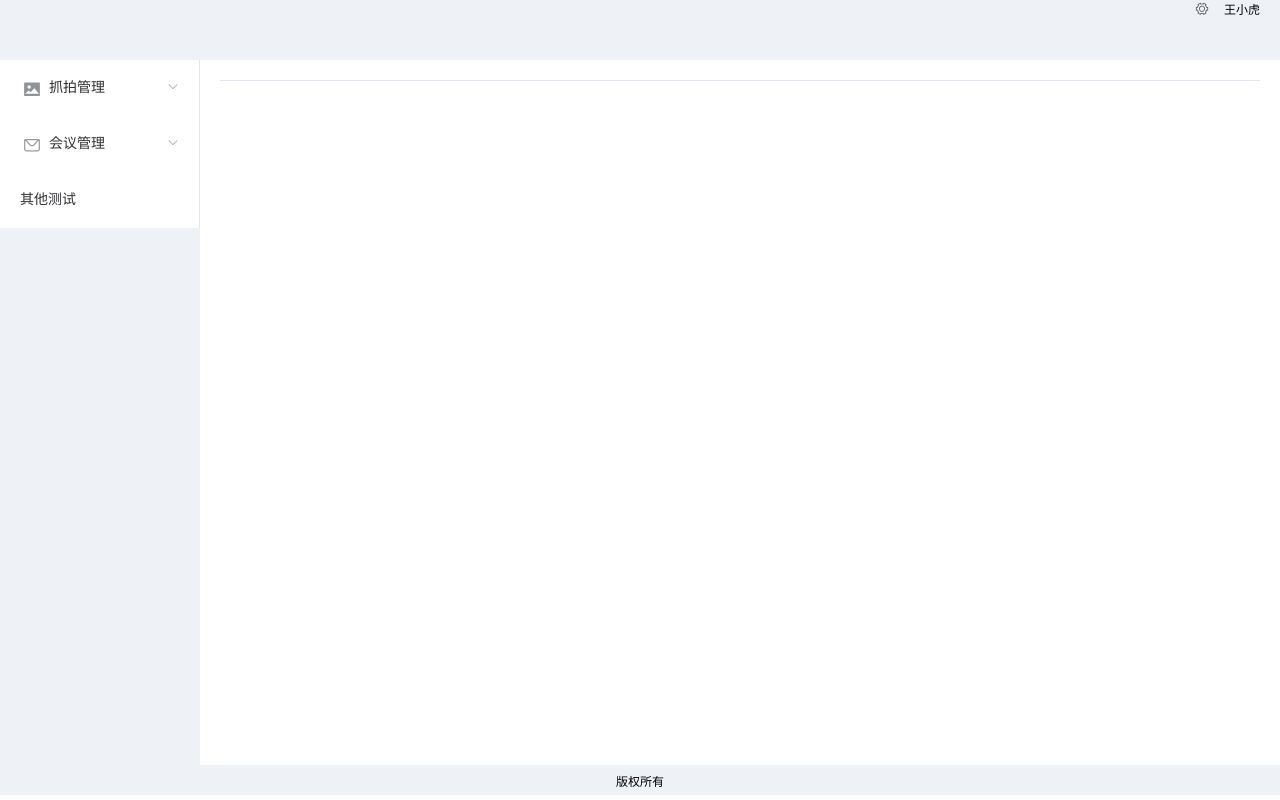
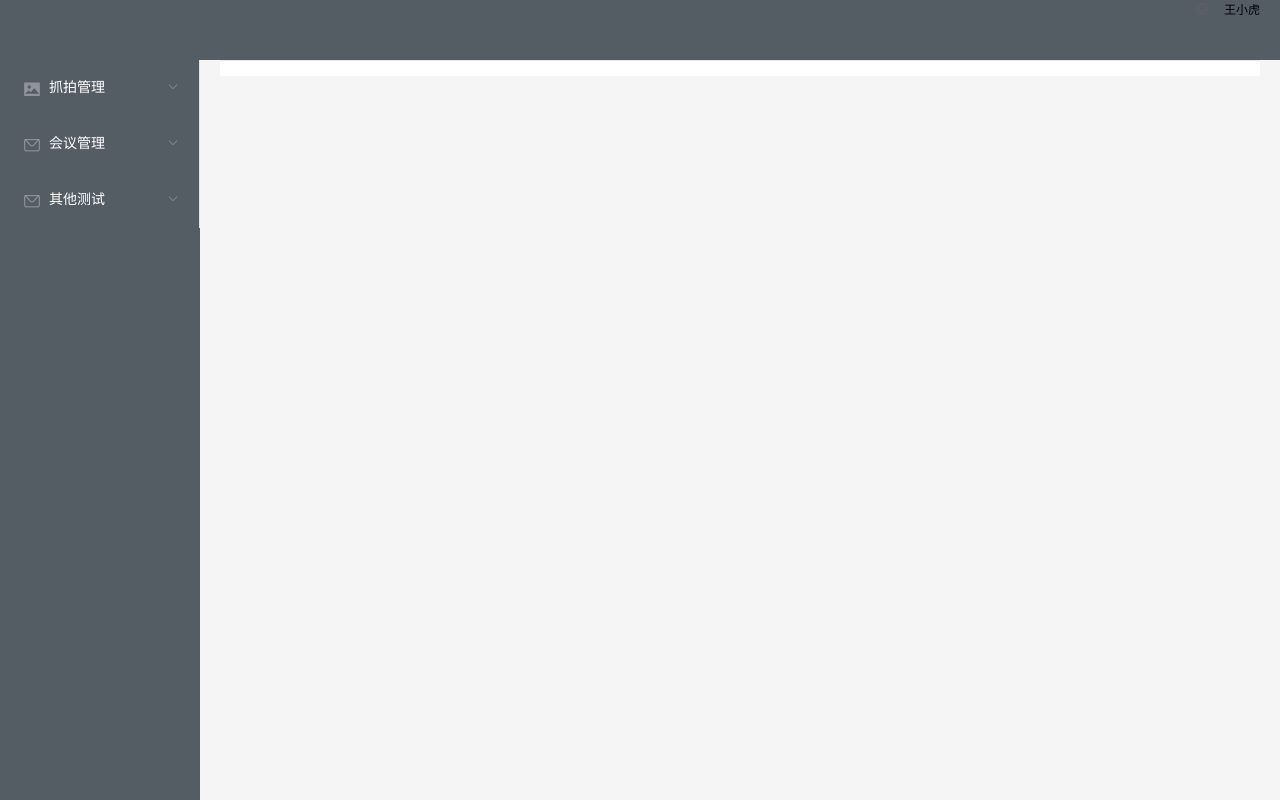
Before and after one commit to huoshaojiawangzi/VueFrame, a Vue app: page /sports/ in a window 1280 px wide. Built offline with nearby package versions, Linux system fonts and the light colour scheme.

Commit message:
修改框架样式

```diff
--- a/src/components/dynamicTab.vue
+++ b/src/components/dynamicTab.vue
@@ -91,5 +91,8 @@
     }
   }
 </script>
-<style scoped>
+<style>
+  .el-tabs__nav-scroll{
+    color: #F5F5F5;
+  }
 </style>
--- a/src/store/index.js
+++ b/src/store/index.js
@@ -51,8 +51,7 @@ export default new vuex.Store({
         iconCls: 'el-icon-message',
         name: '其他测试',
         hidden: false,
-        leaf: true,
-        path: '/userList'
+        leaf: false
       }
     ]
   },
--- a/src/view/home.vue
+++ b/src/view/home.vue
@@ -11,7 +11,7 @@
     </div>
     <ElementUIStyle> </ElementUIStyle>
     <el-container>
-      <el-header style="height:60px;text-align: right; font-size: 12px;background-color: rgb(238, 241, 246)">
+      <el-header style="height:60px;text-align: right; font-size: 12px;background-color:#545c64">
         <el-dropdown>
           <i class="el-icon-setting" style="margin-right: 15px"></i>
           <el-dropdown-menu slot="dropdown">
@@ -24,23 +24,33 @@
       </el-header>
     </el-container>
     <el-container id="conent" :style="contentStyle">
-      <el-aside width="200px" style="background-color: rgb(238, 241, 246)">
-        <el-menu :default-active="$route.path" class="el-menu-vertical-demo" router >
+      <el-aside width="200px" style="background-color:#545c64">
+        <el-menu
+          :default-active="$route.path"
+          class="el-menu-vertical-demo"
+          background-color="#545c64"
+          text-color="#fff"
+          active-text-color="#ffd04b"
+          router >
           <!--树形导航menu-->
           <navMenu :navMenus="menuList"></navMenu>
 				</el-menu>
       </el-aside>
       <el-main>
+        <div style="background-color: white">
           <!-- 标签页面-->
           <dynamicTab>
           </dynamicTab>
+        </div>
       </el-main>
     </el-container>
-    <el-container>
-      <el-footer style="height:30px;text-align: center; font-size: 12px;background-color: rgb(238, 241, 246)">
+<!--    <el-container>
+      <div style="height:2px;background-color:#A9A9A9;width:1300px">
+      </div>
+      <el-footer style="height:30px;text-align: center; font-size: 12px;">
         <div style="margin-top:7px">版权所有</div>
       </el-footer>
-    </el-container>
+    </el-container>-->
   </div>
 </template>
 
@@ -70,14 +80,14 @@ export default {
     },
     parentStyle:{
       get: function () {
-        return "height:" +(this.$store.getters.getfullHeight-5)+"px";
+        return "height:" +(this.$store.getters.getfullHeight)+"px";
       },
       set: function () {
       }
     },
     contentStyle:{
       get: function () {
-        return "height:" +(this.$store.getters.getfullHeight-95)+"px";
+        return "height:" +(this.$store.getters.getfullHeight-60)+"px";
       },
       set: function () {
       }
@@ -91,9 +101,11 @@ export default {
   }
 }
 </script>
-<style>
+<style scoped>
   .el-main{
     margin: 0px;
-    padding-top: 5px;
+    padding-top: 0px;
+    padding-bottom: 0px;
+    background-color:#F5F5F5;
   }
 </style>
```
